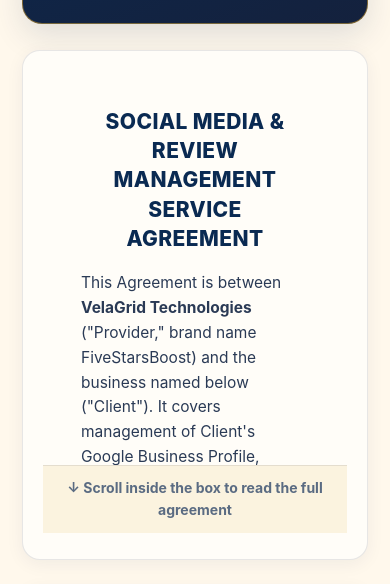
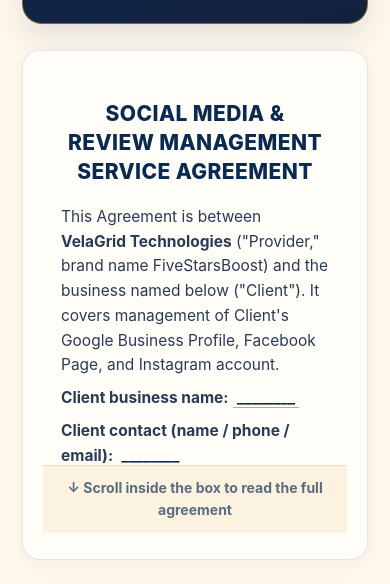
Before and after one commit to fxcoverme/fivestarsboost, a plain HTML site: page agreement/index.html in a window 390 px wide. Shown: the part 479-1063 px from the top of the page. Drawn offline with Linux system fonts and the light colour scheme.

Commit message:
Fix horizontal drift in agreement terms box on mobile

```diff
--- a/agreement/index.html
+++ b/agreement/index.html
@@ -17,6 +17,7 @@
   *{margin:0;padding:0;box-sizing:border-box}
   body{font-family:-apple-system,BlinkMacSystemFont,"Segoe UI",Inter,Roboto,"Helvetica Neue",Arial,sans-serif;background:var(--cream);color:var(--ink);line-height:1.6;-webkit-font-smoothing:antialiased}
   a{color:inherit;text-decoration:none}
+  html,body{overflow-x:hidden}
   .wrap{max-width:900px;margin:0 auto;padding:0 22px}
   header{position:sticky;top:0;z-index:50;background:var(--navy);border-bottom:1px solid rgba(255,255,255,.14)}
   .nav{display:flex;align-items:center;justify-content:space-between;height:66px;gap:16px;max-width:1140px;margin:0 auto;padding:0 22px}
@@ -41,7 +42,8 @@
   .planbox .pprice small{font-size:15px;font-weight:600;color:rgba(255,248,236,.7)}
   .planbox .pnote{width:100%;font-size:14.5px;color:rgba(255,248,236,.8);border-top:1px solid rgba(255,255,255,.16);padding-top:12px}
   .agreement{background:var(--paper);border:1px solid var(--line);border-radius:var(--radius);box-shadow:var(--shadow);padding:0;margin-bottom:26px;overflow:hidden}
-  .terms-scroll{max-height:46vh;overflow-y:auto;padding:30px 38px;-webkit-overflow-scrolling:touch;scrollbar-width:thin}
+  .terms-scroll{max-height:46vh;overflow-y:auto;overflow-x:hidden;padding:30px 38px;-webkit-overflow-scrolling:touch;scrollbar-width:thin;overflow-wrap:break-word;word-break:break-word;max-width:100%}
+  .terms-scroll *{max-width:100%}
   .scrollhint{border-top:1px solid var(--line);background:#FBF3DF;color:var(--muted);font-size:14px;font-weight:700;text-align:center;padding:11px 16px}
   .scrollhint.done{color:#7A5B12;background:#F7E8BC}
   .agreement h1{font-size:21px;font-weight:800;color:var(--navy);text-align:center;letter-spacing:.4px;line-height:1.4;margin-bottom:18px}
@@ -49,7 +51,7 @@
   .agreement p{margin:8px 0;color:#2A3A55;font-size:15.5px}
   .agreement ul,.agreement ol{margin:6px 0 10px 22px;color:#2A3A55;font-size:15.5px}
   .agreement li{margin:5px 0}
-  .agreement .fill{border-bottom:1.5px solid var(--gold);padding:0 4px;font-weight:600;color:var(--navy);white-space:nowrap}
+  .agreement .fill{border-bottom:1.5px solid var(--gold);padding:0 4px;font-weight:600;color:var(--navy);overflow-wrap:anywhere}
   .agreement .fill.sig{font-family:"Segoe Script","Comic Sans MS",cursive;font-size:17px}
   .sigcard{background:var(--paper);border:1px solid var(--line);border-top:4px solid var(--gold);border-radius:var(--radius);box-shadow:var(--shadow);padding:32px 42px;margin-bottom:10px}
   .sigcard h2{font-size:21px;font-weight:800;color:var(--navy);margin-bottom:6px}
@@ -65,7 +67,7 @@
   .sigcard .btn{width:100%;font-size:16.5px;min-height:56px}
   .signote{margin-top:14px;font-size:13.5px;color:var(--muted);text-align:center}
   footer{padding:30px 0 44px;text-align:center;color:var(--muted);font-size:14px}
-  @media(max-width:640px){.agreement,.sigcard{padding:26px 20px}.planbox .pprice{text-align:left}}
+  @media(max-width:640px){.agreement,.sigcard{padding:26px 20px}.planbox .pprice{text-align:left}.terms-scroll{padding:22px 18px}}
 </style>
 </head>
 <body>
```
